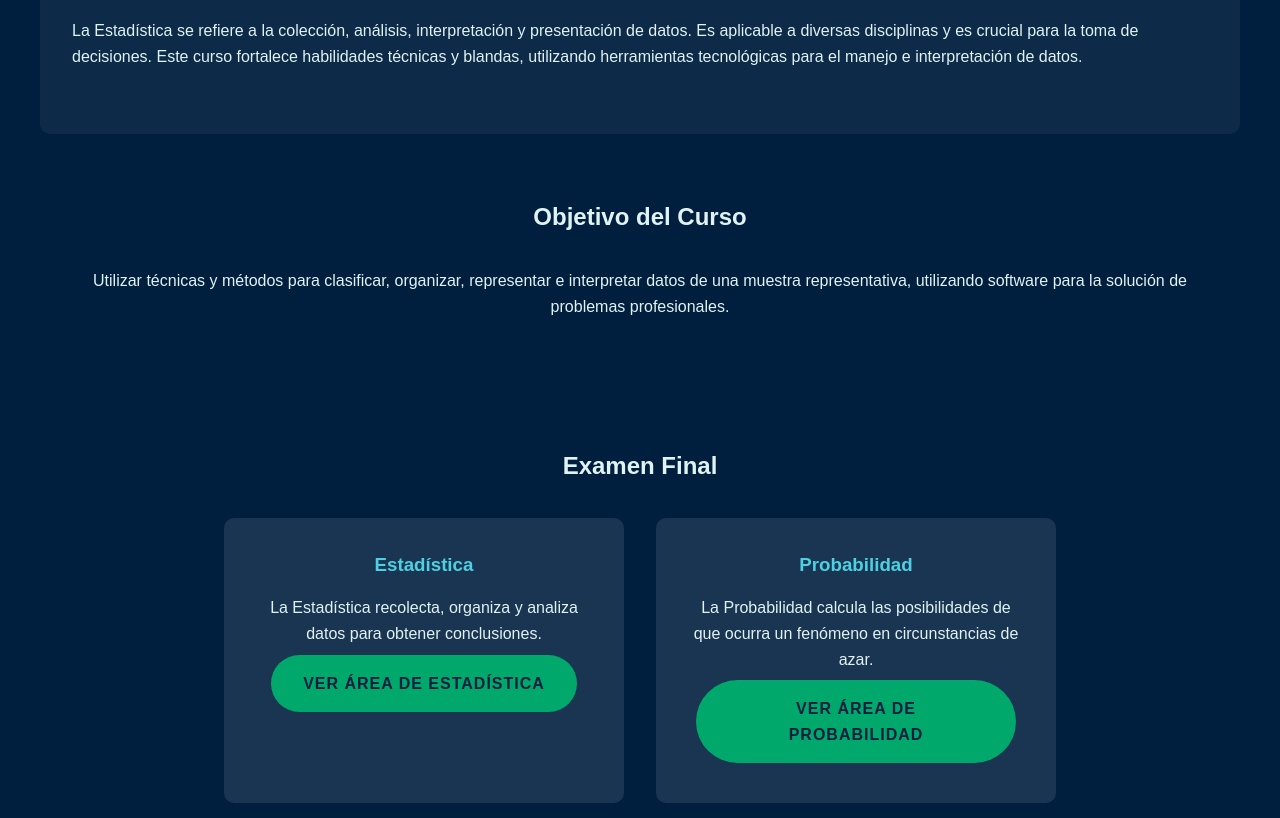
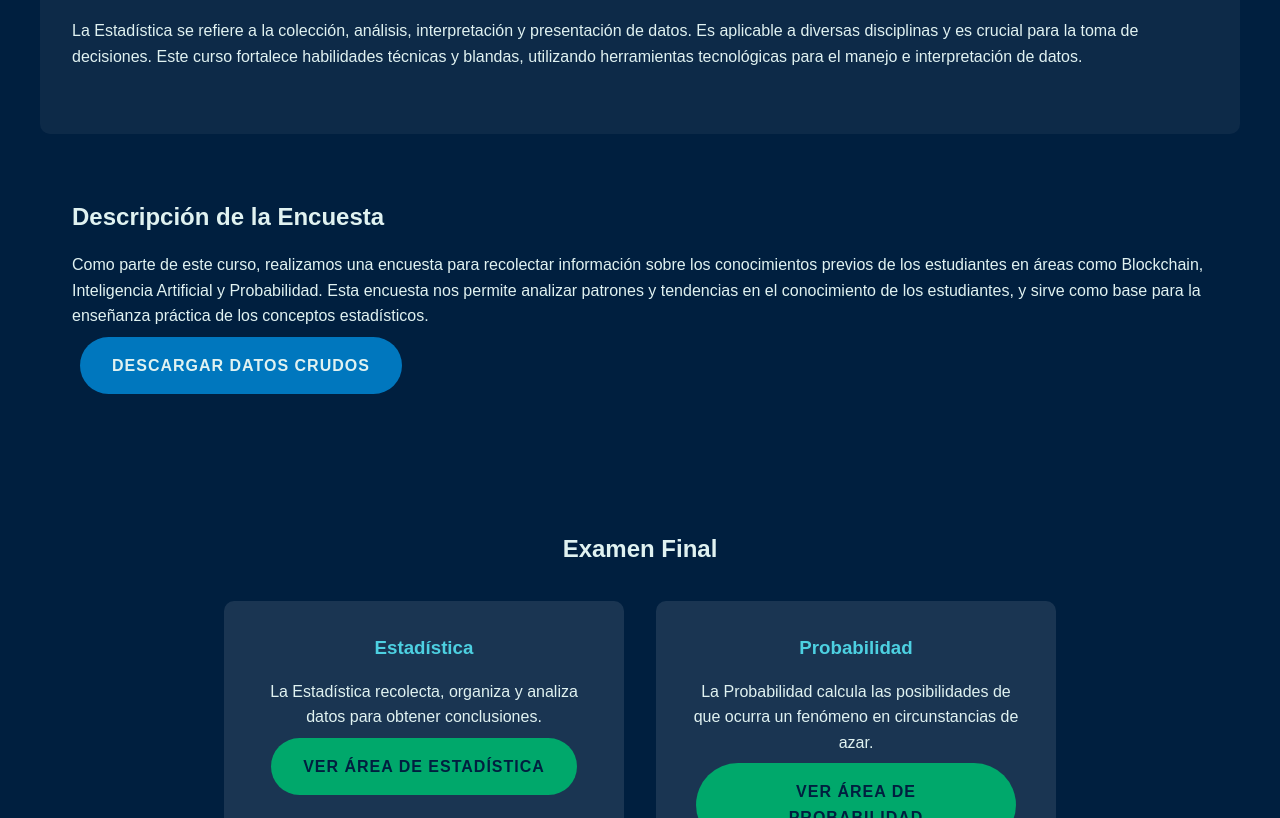
Before and after one commit to IrvinngB/Examen-Estadistica, a plain HTML site: page Index.htm in a window 1280 px wide. Shown: the part 980-1798 px from the top of the page. Drawn offline with Linux system fonts and the light colour scheme.

Commit message:
boton para descargar datos crudos

```diff
--- a/Index.htm
+++ b/Index.htm
@@ -12,8 +12,6 @@
     </div>
     <header>
         <!-- Navegación -->
-
-
     </header>
     <main>
         <section class="hero">
@@ -25,14 +23,18 @@
         </section>
         <section id="about">
             <h2>Sobre el Curso</h2>
-            <div class="course-info"></div>
+            <div class="course-info">
                 <p>La Estadística se refiere a la colección, análisis, interpretación y presentación de datos. Es aplicable a diversas disciplinas y es crucial para la toma de decisiones. Este curso fortalece habilidades técnicas y blandas, utilizando herramientas tecnológicas para el manejo e interpretación de datos.</p>
             </div>
         </section>
-        <section id="objectives">
-            <h2>Objetivo del Curso</h2>
-            <div class="objectives-list">
-                <p>Utilizar técnicas y métodos para clasificar, organizar, representar e interpretar datos de una muestra representativa, utilizando software para la solución de problemas profesionales.</p>
+        <section id="survey-description">
+            <h2>Descripción de la Encuesta</h2>
+            <p>
+                Como parte de este curso, realizamos una encuesta para recolectar información sobre los conocimientos previos de los estudiantes en áreas como Blockchain, Inteligencia Artificial y Probabilidad.
+                Esta encuesta nos permite analizar patrones y tendencias en el conocimiento de los estudiantes, y sirve como base para la enseñanza práctica de los conceptos estadísticos.
+            </p>
+            <div class="download-button">
+                <a href="/path/to/Respuestas.xlsx" class="btn btn-secondary" download>Descargar Datos Crudos</a>
             </div>
         </section>
         <section id="exam">
```
